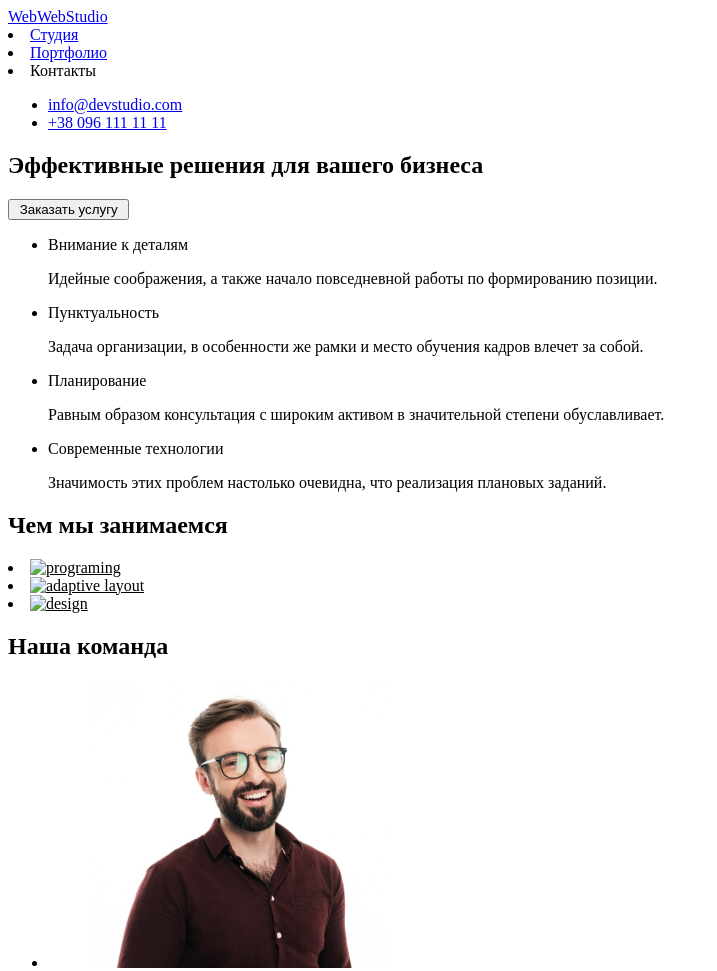
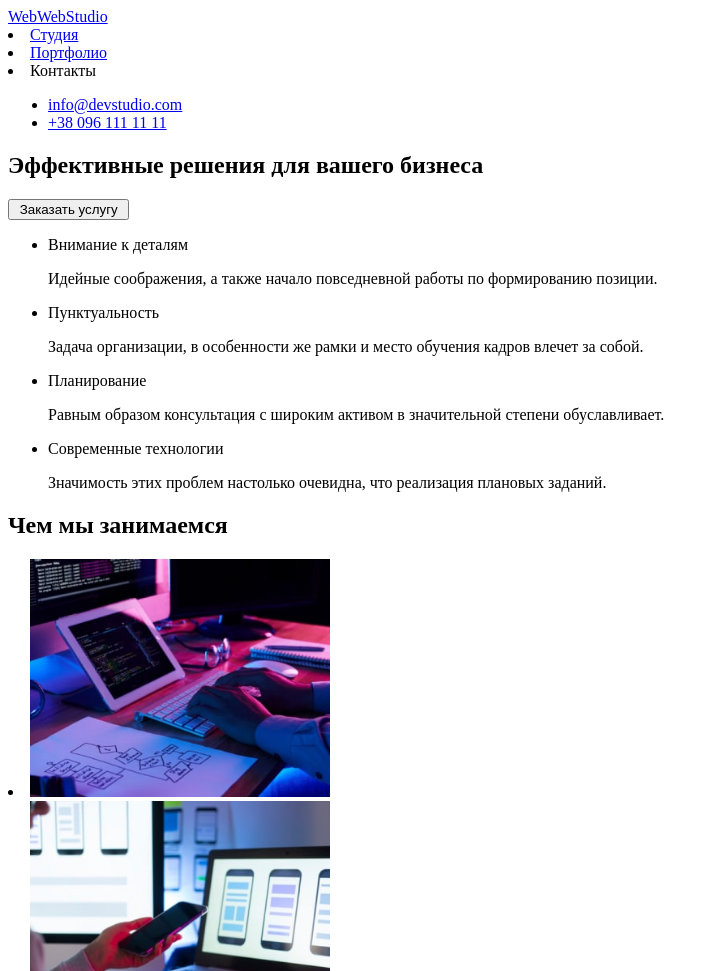
Before and after one commit to ZdorovykSergiy/goit-markup-hw-02, a plain HTML site: page index.html in a window 1280 px wide. Shown: the top 971 px of the page, without its empty margins (0-717 px from the left). Drawn offline with Linux system fonts and the light colour scheme; the site is published under a folder, as on GitHub Pages, so addresses that start at the root find nothing.

Commit message:
исправление путей к картинка

```diff
--- a/index.html
+++ b/index.html
@@ -68,20 +68,20 @@
         <u class="working-item">
           <li class="working-list">
             <img
-              src="/images/занятие1-min.jpg"
+              src="./images/занятие1-min.jpg"
               alt="programing"
               width="300px"
             />
           </li>
           <li class="working-list">
             <img
-              src="/images/занятие2-min.jpg"
+              src="./images/занятие2-min.jpg"
               alt="adaptive layout"
               width="300px"
             />
           </li>
           <li class="working-list">
-            <img src="/images/занятие3-min.jpg" alt="design" width="300px" />
+            <img src="./images/занятие3-min.jpg" alt="design" width="300px" />
           </li>
         </u>
       </section>
```
